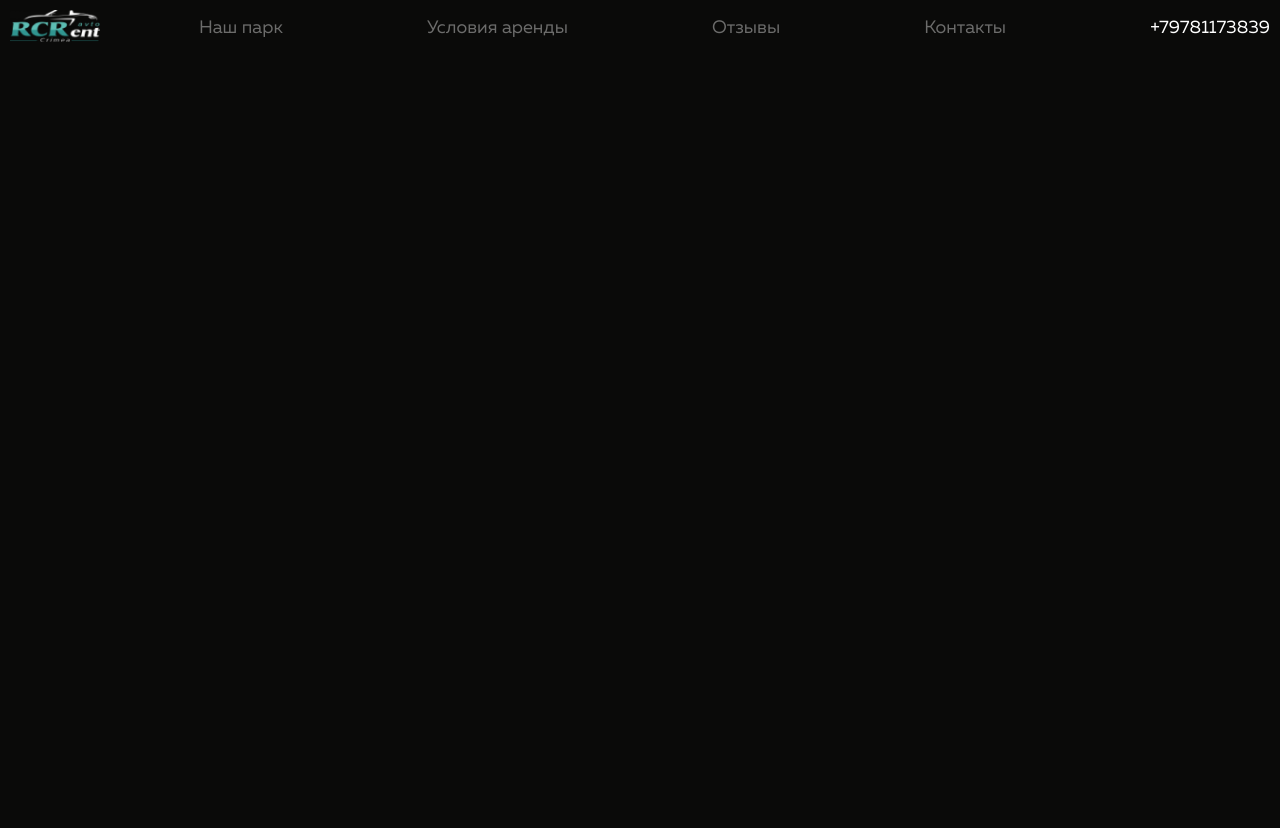
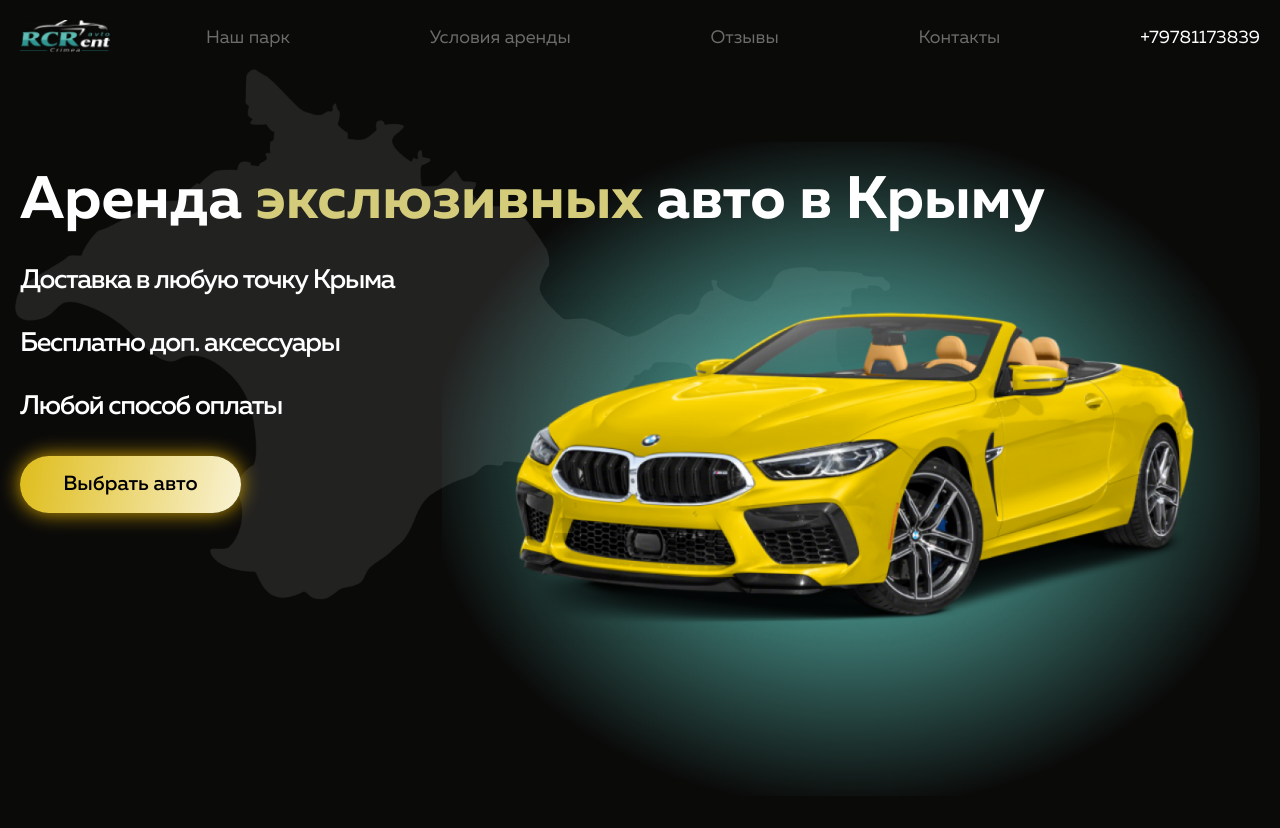
Before and after one commit to Noga-Ekaterina/rent-a-car, a React (Create React App) app: page / in a window 1280 px wide. Shown: the top 828 px of the page. Before the commit the page ends 800 px from the top, so only its background shows below. Built offline with nearby package versions, Linux system fonts and the light colour scheme.

Commit message:
home block

```diff
--- a/src/App.js
+++ b/src/App.js
@@ -1,6 +1,7 @@
 import React from 'react';
 import Header from './components/UL/header/Header';
 import { BrowserRouter } from 'react-router-dom';
+import Home from './pages/Home';
 
 function App() {
    return (
@@ -8,6 +9,7 @@
          <BrowserRouter>
             <Header/>
          </BrowserRouter>
+         <Home/>
       </div>
    );
 }
--- a/src/components/UL/header/header.module.scss
+++ b/src/components/UL/header/header.module.scss
@@ -4,6 +4,7 @@
    display: flex;
    justify-content: space-between;
    align-items: center;
+   padding-top: 20px;
 }
 .logo{
    width: 90px;
@@ -19,8 +20,11 @@
       justify-content: space-between;
    }
    @include mob {
-      position: absolute;
+      position: fixed;
+      z-index: 999;
       right: -100vw;
+      left: 100vw;
+      top: 0;
       width: 100vw;
       height: 100vh;
       transition: 1s;
@@ -35,6 +39,7 @@
       }
       &.open{
          right: 0;
+         left: 0;
       }
    }
 
@@ -53,7 +58,7 @@
 }
 .openMenu{
    position: relative;
-   z-index: 2;
+   z-index: 9999;
    @include t-u {
       display: none;
    }
--- /dev/null
+++ b/src/components/UL/homeBlock/HomeBlock.jsx
@@ -0,0 +1,25 @@
+import React from 'react';
+import cls from "./HomeBlock.module.scss"
+import car from "./img/car.png"
+
+function HomeBlock() {
+   return (
+      <div className={["content", cls.content].join(" ")}>
+         <h1 className={cls.title}>Аренда <strong className={cls.light}>экслюзивных</strong> <strong className={cls.light_mob}>авто</strong> в Крыму</h1>
+         <div className={cls.row}>
+            <div className={cls.text}>
+               <p>Доставка в любую точку Крыма</p>
+               <p>Бесплатно доп. аксессуары</p>
+               <p>Любой способ оплаты</p>
+               <a href="" className={[cls.btn, "noMob"].join(" ")}>Выбрать авто</a>
+            </div>
+            <div className={cls.gradient}>
+               <img src={car} alt="" />
+            </div>
+            <a href="" className={[cls.btn, "yesMob"].join(" ")}>Выбрать авто</a>
+         </div>
+      </div>
+   );
+}
+
+export default HomeBlock;
--- /dev/null
+++ b/src/components/UL/homeBlock/HomeBlock.module.scss
@@ -0,0 +1,102 @@
+@import "../../../style/medias";
+.content{
+   padding-top: clamp(60px, 9%, 115px);
+   @include t-u {
+      background-image: url(img/bacg.png);
+      background-repeat: no-repeat;
+      background-position: left top;
+      background-size: 70%;
+   }
+   @include mob {
+      text-align: center;
+   }
+}
+.row{
+   @include t-u {
+      display: flex;
+      justify-content: space-between;
+   }
+}
+.title{
+   font-weight: 700;
+   font-size: clamp(40px, 4.68vw, 70px);
+   z-index: 2;
+   position: relative;
+}
+.light{
+   $light: #D4CC7B;
+   color: $light;
+   &_mob{
+      @include mob {
+         color: $light;
+      }
+   }
+}
+.gradient{
+   background: radial-gradient( rgba(93, 190, 180, 0.80) 22.12%, rgba(0, 0, 0, 0) 73.42%);
+   aspect-ratio:1/0.8;
+   display: flex;
+   align-items: center;
+   justify-content: center;
+   position: relative;
+   @include t-u {
+      width: 66%;
+      top: max(-7vw, -100px);
+   }
+   @include mob {
+      width: 160%;
+      left: min(0, (3 * (100vw - 500px) / 5));
+
+      padding-left: 5%;
+      margin-top: -28%;
+      margin-bottom: -25%;
+      max-width: 800px;
+   }
+   img{
+      width: 86%;
+      @include mob {
+         width: 66.7%;
+      }
+   }
+}
+.text{
+   text-wrap: nowrap;
+   flex-shrink: 0;
+   position: relative;
+   z-index: 2;
+   *{
+      display: block;
+      font-weight: 500;
+      margin-top: min(40px, 2.8vw);
+      @include mob {
+         margin-top: 35px;
+      }
+   }
+   p{
+      letter-spacing: -1.35px;
+      @include t-u {
+         font-size: clamp(20px, 2.1vw, 30px);
+
+      }
+   }
+}
+.btn{
+   position: relative;
+   z-index: 3;
+   background: linear-gradient(280deg, #FFF -23.59%, #DBB500 115.07%);
+   border-radius: 30px;
+   box-shadow: 0px 0px 20px 0px #D6A500;
+   box-sizing: border-box;
+   padding: 18px;
+   color: #000;
+   font-size: 20px;
+   text-align: center;
+   @include t-u {
+      width: 59%;
+      font-size: clamp(18px, 1.6vw, 24px);
+   }
+   &.yesMob{
+      width: fit-content;
+      margin-inline: auto;
+   }
+}
--- a/src/pages/Home.jsx
+++ b/src/pages/Home.jsx
@@ -1,9 +1,10 @@
 import React from 'react';
+import HomeBlock from '../components/UL/homeBlock/HomeBlock';
 
 function Home() {
    return (
       <div>
-
+         <HomeBlock/>
       </div>
    );
 }
--- a/src/style/style.scss
+++ b/src/style/style.scss
@@ -49,12 +49,32 @@
 }
 body{
    background: #0A0A09;
-   padding: 10px;
    overflow-x: hidden;
+   width: 100vw;
 }
 .content{
    margin-inline: auto;
-   @include xl {
-      max-width: 1320px;
+   padding-inline: 10px;
+   box-sizing: border-box;
+   width: 100%;
+   overflow: hidden;
+   @include t-u {
+      padding-inline: 20px;
+      max-width: 1340px;
    }
 }
+strong{
+   font-size: inherit;
+   font-weight: inherit;
+}
+
+.yesMob{
+   @include t-u {
+      display: none;
+   }
+}
+.noMob{
+   @include mob {
+      display: none;
+   }
+}
```
Also changed, not shown: src/components/UL/homeBlock/img/bacg.png (added), src/components/UL/homeBlock/img/car.png (added).
